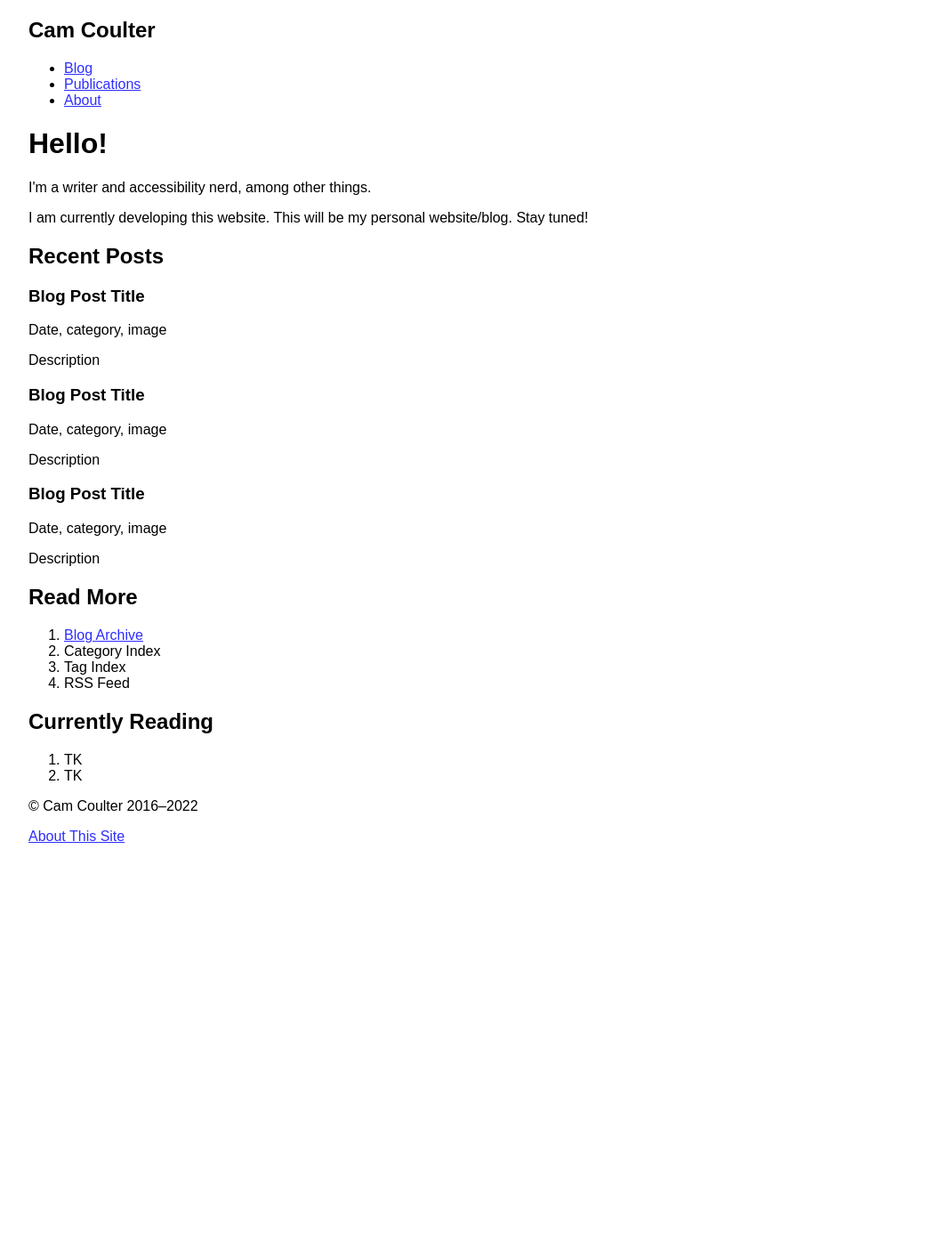
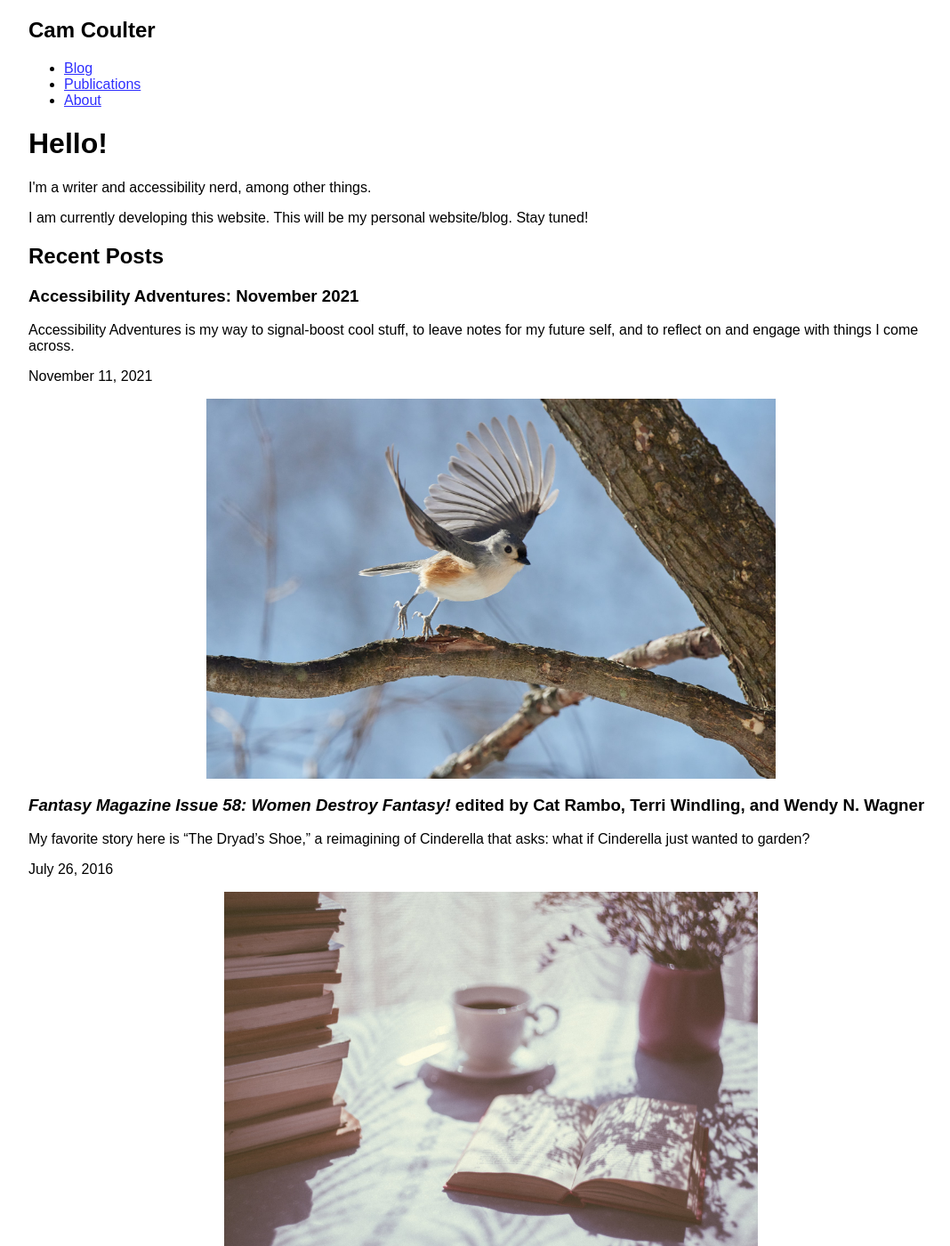
Before and after one commit to cncoulter/camcoulter.com, a Jekyll site: the page built from index.html, in a window 1280 px wide and 1400 px high. Shown: the whole window at 89% size, without its empty margins (88-1156 px from the left). Built offline with Jekyll 4.4.1, drawn with Linux system fonts in a browser that asks for light colours; some of the changed text lies outside the part shown.

Commit message:
Update homepage

```diff
--- a/index.html
+++ b/index.html
@@ -13,23 +13,14 @@ title: "Blog"
 
 <h2>Recent Posts</h2>
 
-<h3>Blog Post Title</h3>
+{% for post in site.posts limit:6 %}
 
-<p>Date, category, image</p>
+<h3>{{ post.title }}</h3>
+<p>{{ post.description }}</p>
+<p><time datetime="{{ post.date | date_to_xmlschema }}">{{ post.date | date: "%B %e, %Y" }}</time></p>
+{% include image.html image=post.image caption="False" %}
 
-<p>Description</p>
-
-<h3>Blog Post Title</h3>
-
-<p>Date, category, image</p>
-
-<p>Description</p>
-
-<h3>Blog Post Title</h3>
-
-<p>Date, category, image</p>
-
-<p>Description</p>
+{% endfor %}
 
 <aside>
 	<section>
```
